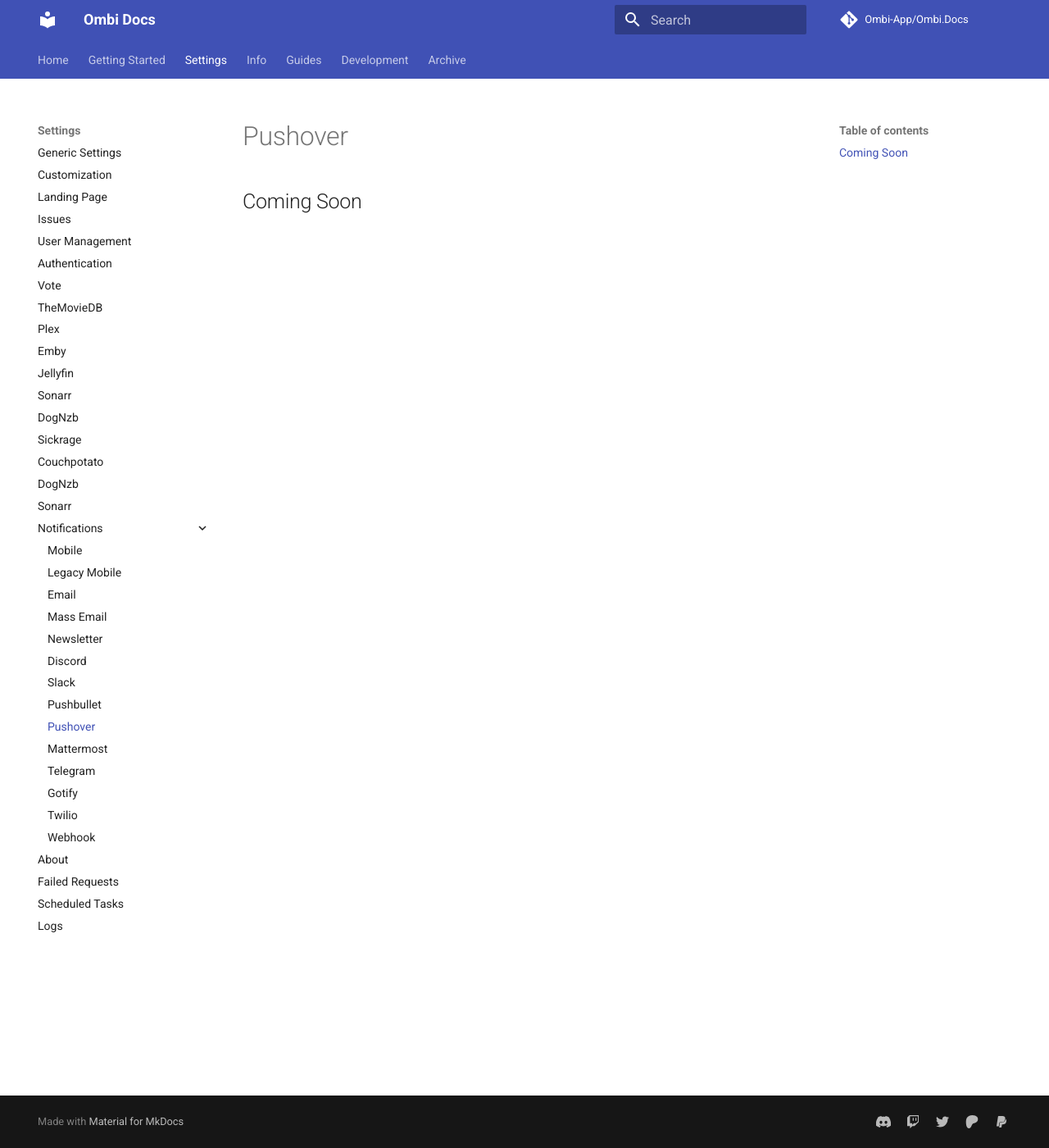
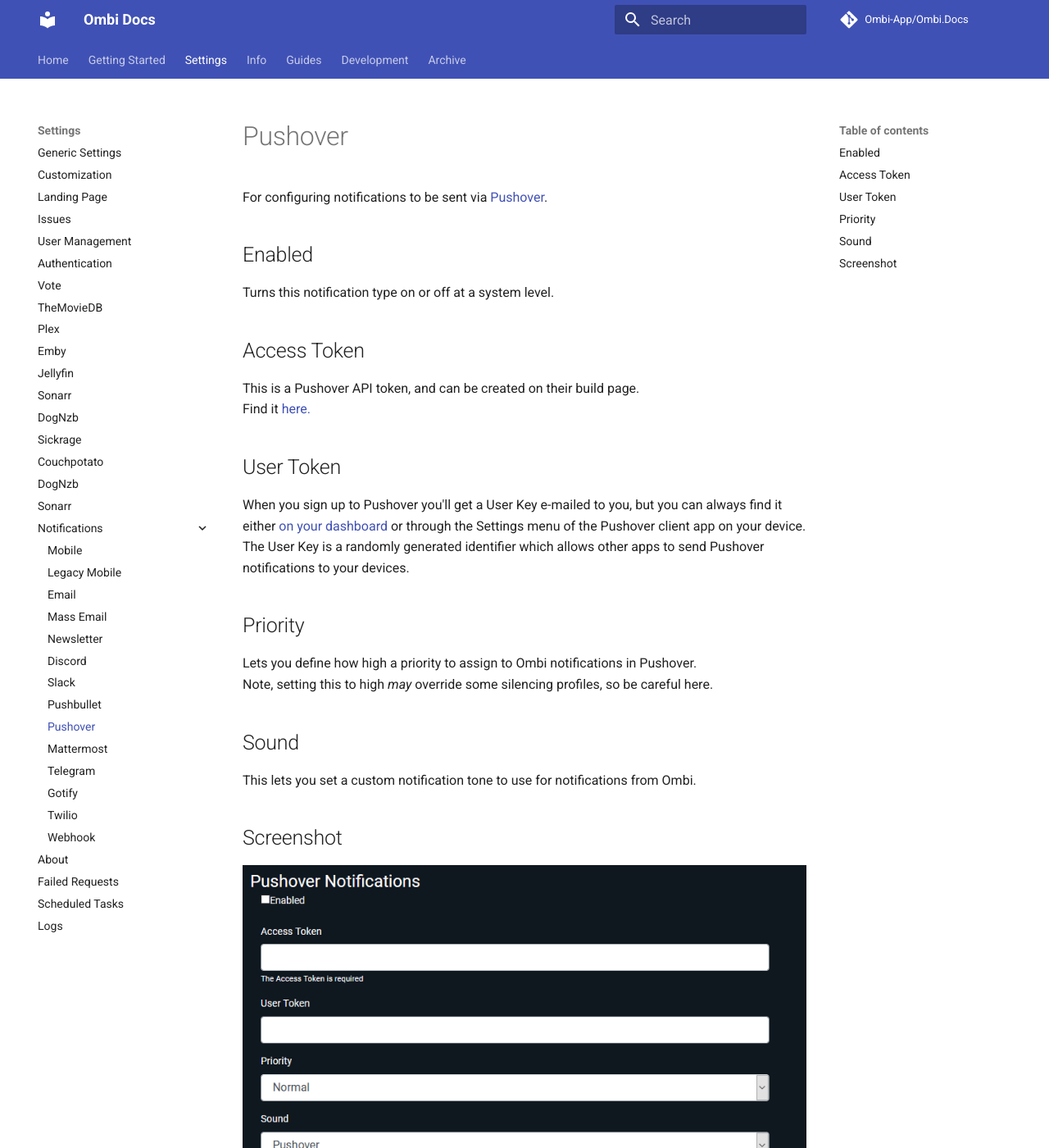
Before and after one commit to Ombi-app/Ombi.Docs, an MkDocs documentation site: the page built from docs/settings/notifications/pushover.md, in a window 1280 px wide and 1400 px high. Shown: the whole window at 82% size. Built offline with MkDocs 1.6.1 and Material for MkDocs 9.7.7, drawn with Linux system fonts in a browser that asks for light colours; comment, search, counter and statistics services are not loaded.

Commit message:
Create pushover

```diff
--- a/docs/settings/notifications/pushover.md
+++ b/docs/settings/notifications/pushover.md
@@ -1,3 +1,30 @@
 # Pushover
 
-## Coming Soon
+For configuring notifications to be sent via [Pushover](https://pushover.net/).
+
+## Enabled
+
+Turns this notification type on or off at a system level.
+
+## Access Token
+
+This is a Pushover API token, and can be created on their build page.
+Find it [here.](https://pushover.net/apps/build)
+
+## User Token
+
+When you sign up to Pushover you'll get a User Key e-mailed to you, but you can always find it either [on your dashboard](https://pushover.net/dashboard) or through the Settings menu of the Pushover client app on your device.
+The User Key is a randomly generated identifier which allows other apps to send Pushover notifications to your devices.
+
+## Priority
+
+Lets you define how high a priority to assign to Ombi notifications in Pushover.
+Note, setting this to high _may_ override some silencing profiles, so be careful here.
+
+## Sound
+
+This lets you set a custom notification tone to use for notifications from Ombi.
+
+## Screenshot
+
+![Pushover Settings Screenshot](../../assets/images/embeds/pushover_notification.png)
```
Also changed, not shown: docs/assets/images/embeds/pushover_notification.png (added).
